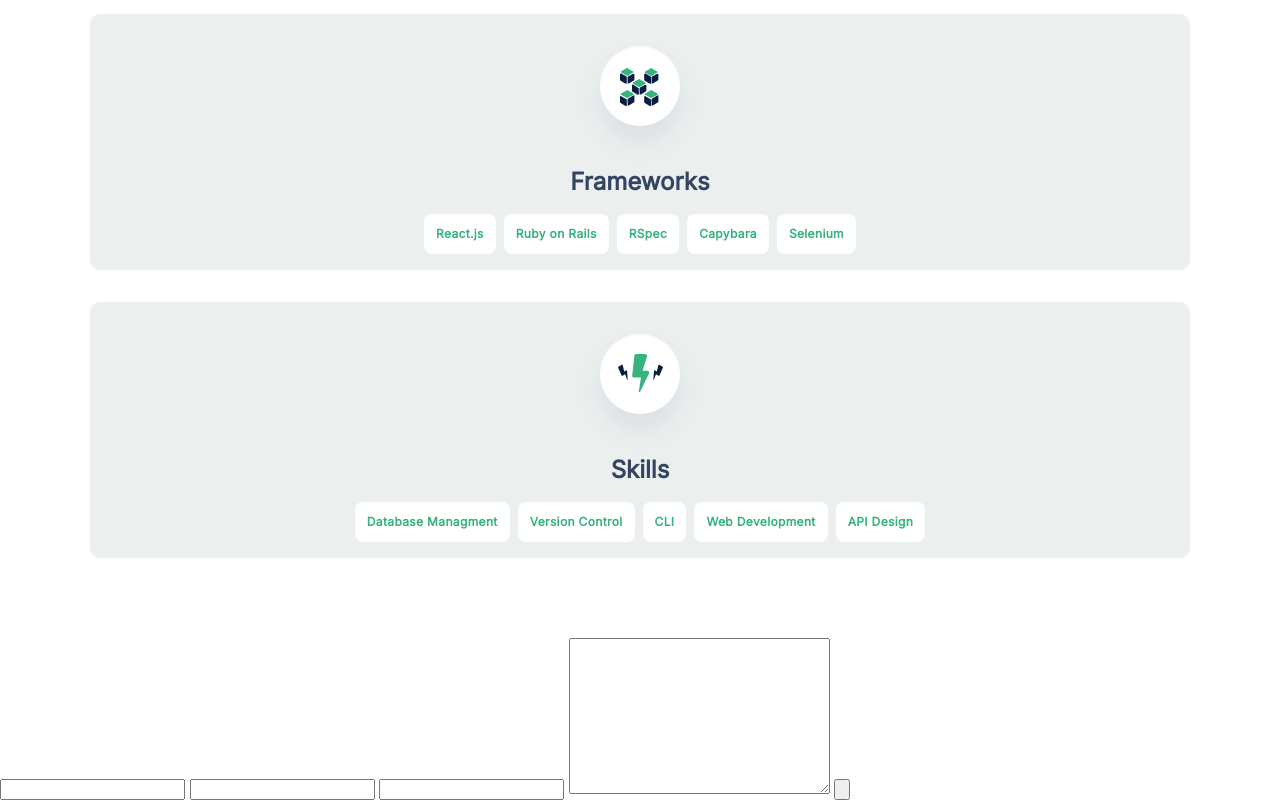
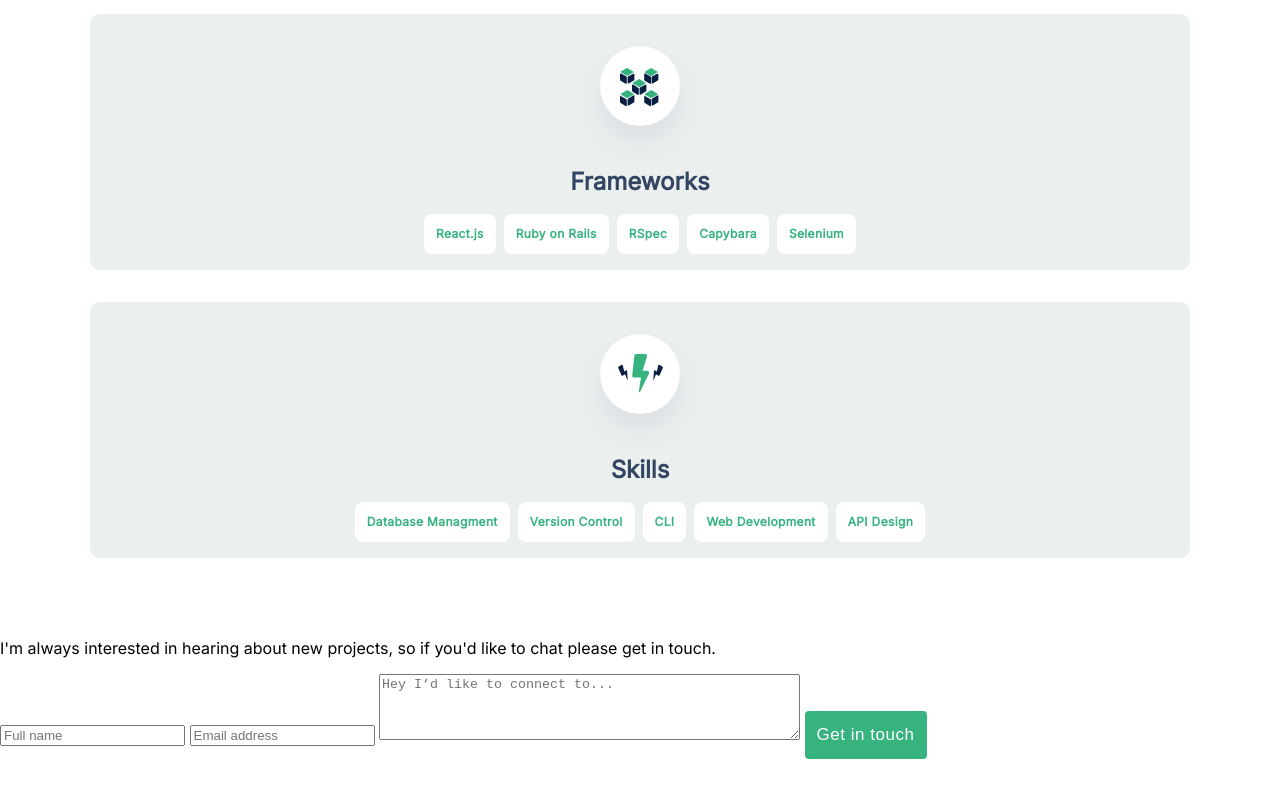
Before and after one commit to RuriEnciso/Portfolio-Project, a website: page index.html in a window 1280 px wide. Shown: the part 3912-4712 px from the top of the page. After the commit the page ends 4671 px from the top, so only its background shows below. Drawn offline with Linux system fonts and the light colour scheme.

Commit message:
Added form labels

```diff
--- a/index.html
+++ b/index.html
@@ -178,22 +178,19 @@
         </section>
 
         <!-- Contact form -->
-        <section>
-
-        </section>
-        <section>
+        <section class="website-form">
+            <p class="form-text">I'm always interested in hearing about new projects, so if you'd like to chat please get in touch.</p>
             <form>
-                <label for=""></label>
-                <input type="text">
-                <label for=""></label>
-                <input type="text">
-                <label for=""></label>
-                <input type="email">
-                <label for=""></label>
-                <textarea name="" id="" cols="30" rows="10"></textarea>
-                <input type="button">
+                <label for="name"></label>
+                <input type="text" id="name" name="name" maxlength="30" class="imput-contact" placeholder="Full name" required>
+                <label for="mail"></label>
+                <input type="email" id="mail" name="email" class="imput-contact" placeholder="Email address" required>
+                <label for="msj"></label>
+                <textarea name="message" rows="4" cols="50" maxlength="500" id="mjs" placeholder="Hey I’d like to connect to..." required></textarea>
+                <button type="button" class="see-project" type="submit">Get in touch</button>
               </form>
         </section>
+
 
     </main>
 </body>
```
